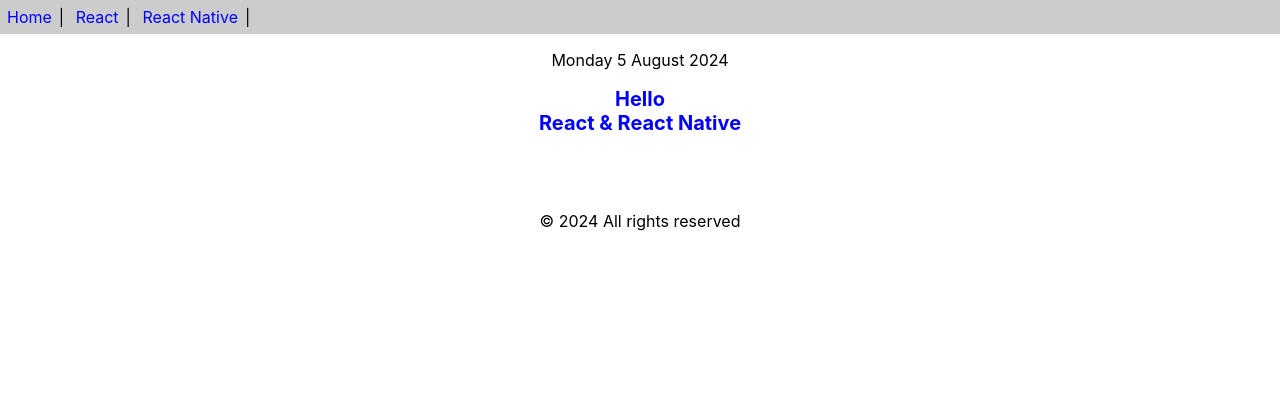
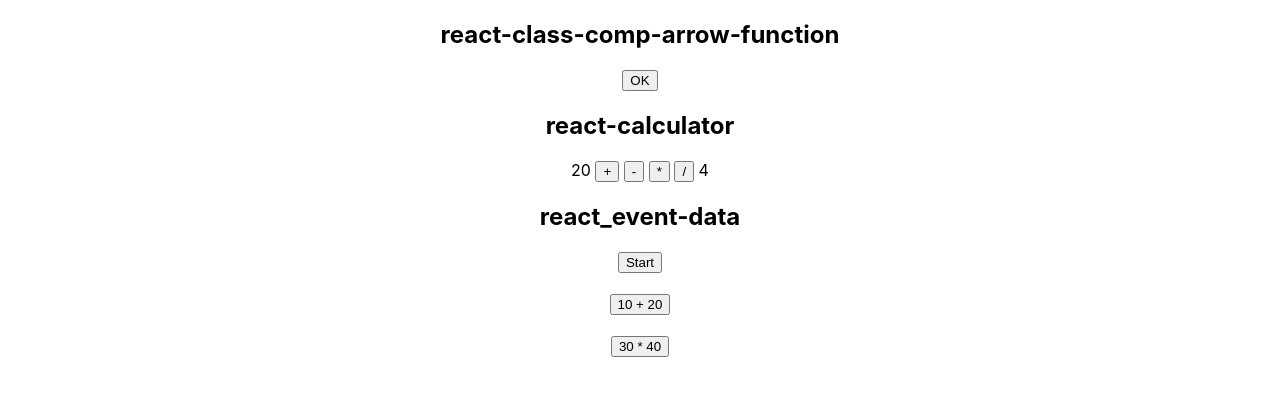
Before and after one commit to SakkarinTemaiyanan/app1, a React (Create React App) app: page / in a window 1280 px wide. Shown: the top 396 px of the page. Built offline with nearby package versions, Linux system fonts and the light colour scheme.

Commit message:
Event Handler
Event Handler

```diff
--- a/src/App.js
+++ b/src/App.js
@@ -1,9 +1,24 @@
 import React from 'react'
-import './style.css'
-import { Header,Content,Footer } from './func-components'
-import Calendar from './class-components'
+import Button  from './class-components'
+import { Calculator2 } from './calculator'
+import { EventData2 } from './event-data'
+
+export default function App() {
+  return(
+    <>
+      <h2><center>react-class-comp-arrow-function</center></h2>
+      <Button/>
+      <h2><center>react-calculator</center></h2>
+      <Calculator2/>
+      <h2><center>react_event-data</center></h2>
+      <EventData2/>
+    </>
+  )
+}
 
 
+
+/*
 function App(){
   return(
     <>
@@ -16,3 +31,4 @@
 
 }
 export default App;
+*/
--- /dev/null
+++ b/src/calculator.js
@@ -0,0 +1,23 @@
+import React from "react";
+
+export function Calculator2() {
+    const n1 = 20
+    const n2 = 4
+
+    const calculate = (op) => {
+        let c = `${n1} ${op} ${n2}`
+        let r = eval(c)
+        alert(`${c} = ${r}`)
+    }
+
+    return(
+        <div style={{textAlign: 'center', marginTop: 20}}>
+            <span>{n1}</span>&nbsp;
+            <button onClick={() => calculate('+')}>+</button>&nbsp;
+            <button onClick={() => calculate('-')}>-</button>&nbsp;
+            <button onClick={() => calculate('*')}>*</button>&nbsp;
+            <button onClick={() => calculate('/')}>/</button>&nbsp;
+            <span>{n2}</span>
+        </div>
+    )
+}
--- a/src/class-components.js
+++ b/src/class-components.js
@@ -1,5 +1,25 @@
 import React, { Component } from "react";
-export default class MyComp extends Component {
+
+export default class button extends Component {
+    showAlert(msg){
+        alert(msg)
+    }
+
+    onclickButtonOK = () => {
+        this.showAlert('Hello')
+    }
+
+    render() {
+        return(
+            <div style={{textAlign: 'center', marginTop: 20}}>
+              <button onClick={this.onclickButtonOK}>OK</button>
+            </div>
+        )
+    }
+}
+
+
+/*export default class MyComp extends Component {
     getDate(){
         const dayNames =['Sunday','Monday','tuesday','Wednesday','Thursday','Friday','Saturday']
         const monthNames =['January','February','March','April','May','June','July','August','September','October','November','December']
@@ -14,3 +34,4 @@
         return<div>{this.getDate()}</div>
     }
 }
+*/
--- /dev/null
+++ b/src/event-data.js
@@ -0,0 +1,22 @@
+import React from "react";
+
+export function EventData2() {
+    const onClickStarStop = (ev) => {
+        let t = ev.target.innerText
+        let s = (t == 'Start') ? 'Stop' : 'Start'
+        ev.target.innerText = s
+    }
+    const onClickAdd = (ev) => {
+        let t = ev.target.innerText
+        let r = eval(t)
+        alert(`${t} = ${r}`)
+    }
+
+    return(
+        <div style={{textAlign: 'center', marginTop: 20}}>
+            <button onClick={(ev) => onClickStarStop(ev)}>Start</button><br/><br/>
+            <button onClick={onClickAdd.bind(this)}>10 + 20</button><br/><br/>
+            <button onClick={onClickAdd.bind(this)}>30 * 40</button><br/><br/>
+        </div>
+    )
+}
```
